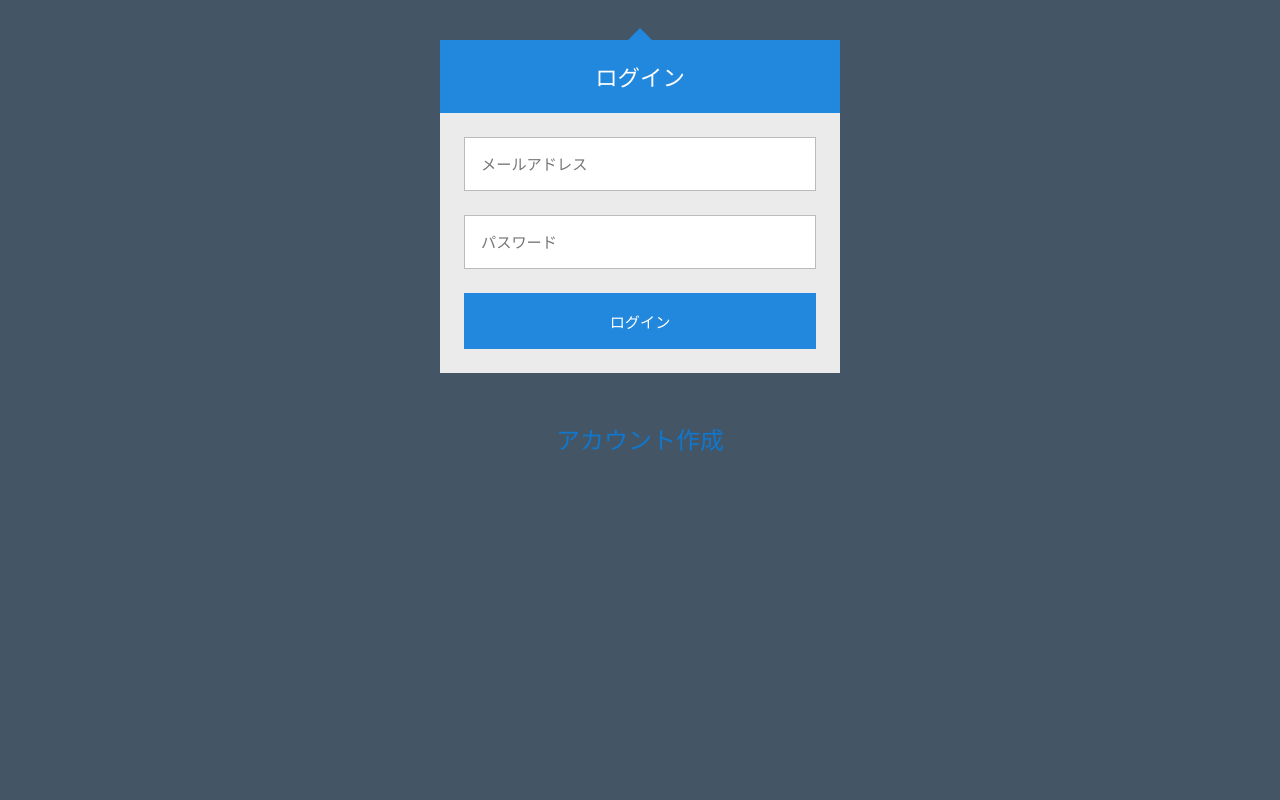
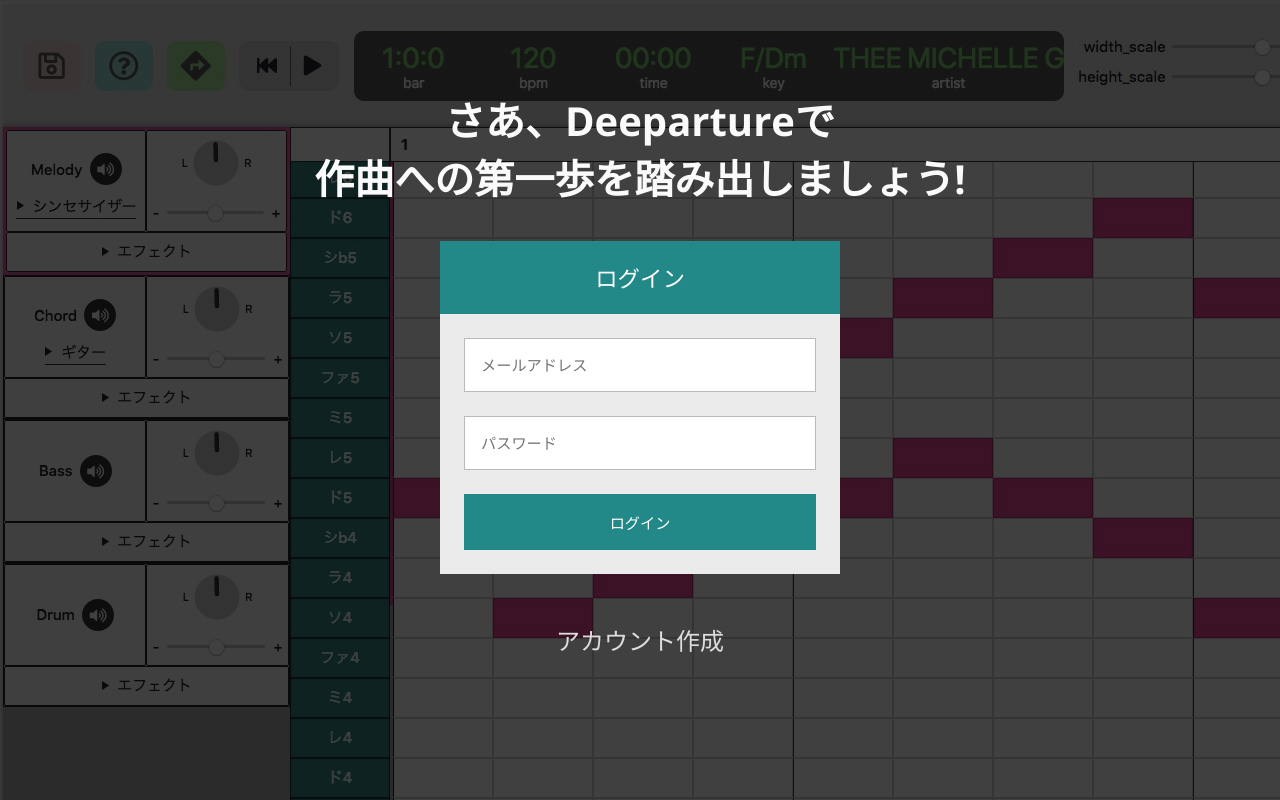
Before and after one commit to suzupro2019/Deeparture, a Django app: page /accounts/login/ in a window 1280 px wide. Run offline with Django 3.2, Linux system fonts and the light colour scheme; parts of the project's set-up code (start-up, migrations or seed data) failed here and were passed over.

Commit message:
ログインフォームのレイアウト変更

```diff
--- a/accounts/static/accounts/css/style_login.css
+++ b/accounts/static/accounts/css/style_login.css
@@ -1,7 +1,9 @@
 @import url(https://fonts.googleapis.com/css?family=Open+Sans:400,700);
 
 body {
-  background: #456;
+  background-color: #456;
+  background: url("/static/images/Deeparture_orig.jpeg") no-repeat rgba(0, 0, 0, 0.75);
+  background-blend-mode: multiply;
   font-family: 'Open Sans', sans-serif;
 }
 
@@ -12,6 +14,14 @@
   font-size: 16px;
 }
 
+.Lets_message{
+  width: 70%;
+  font-size: 40px;
+  font-weight: bold;
+  color: #fafafa;
+  text-align: center;
+  margin: 90px auto 35px auto;
+}
 /* Reset top and bottom margins from certain elements */
 .login-header,
 .login-container p,
@@ -21,19 +31,9 @@
   margin-bottom: 0;
 }
 
-/* The triangle form is achieved by a CSS hack */
-.login-triangle,
-.signup-triangle {
-  width: 0;
-  margin-right: auto;
-  margin-left: auto;
-  border: 12px solid transparent;
-  border-bottom-color: #28d;
-}
-
 .login-header,
 .signup-header {
-  background: #28d;
+  background: #288;
   padding: 20px;
   font-size: 1.4em;
   font-weight: normal;
@@ -82,7 +82,7 @@
 
 .login input[type="submit"],
 .signup input[type="submit"] {
-  background: #28d;
+  background: #288;
   border-color: transparent;
   color: #fff;
   cursor: pointer;
@@ -90,7 +90,7 @@
 
 .login input[type="submit"]:hover,
 .signup input[type="submit"]:hover {
-  background: #17c;
+  background: #299;
 }
 
 /* Buttons' focus effect */
@@ -107,13 +107,13 @@
 }
 
 .form-footer a {
-  color: #17c;
+  color: #ddd;
   text-decoration: none;
   transition: border-color 0.3s;
 }
 
 .form-footer a:hover {
-  border-bottom: 1px dotted #28d;
+  border-bottom: 1px dotted #aaa;
 }
 
 .errorlist {
--- a/accounts/templates/allauth/account/login.html
+++ b/accounts/templates/allauth/account/login.html
@@ -9,9 +9,13 @@
     <title>ログイン</title>
     <link rel="stylesheet" href="{% static 'accounts/css/style_login.css' %}">
   </head>
+  <p class="Lets_message">
+    さあ、Deepartureで<br>
+    作曲への第一歩を踏み出しましょう!
+  </p>
   <div class="login-container">
+
     <div class="login-triangle"></div>
-
     <h2 class="login-header">ログイン</h2>
 
     <form class="login" method="POST" action="{% url 'account_login' %}">
@@ -42,3 +46,4 @@
       <p><a href="{% url 'account_signup' %}">アカウント作成</a></p>
     </div>
   </div>
+</html>
--- a/accounts/templates/allauth/account/signup.html
+++ b/accounts/templates/allauth/account/signup.html
@@ -9,8 +9,11 @@
     <title>アカウント作成</title>
     <link rel="stylesheet" href="{% static 'accounts/css/style_login.css' %}">
   </head>
+  <p class="Lets_message">
+    さあ、Deepartureで<br>
+    作曲への第一歩を踏み出しましょう!
+  </p>
   <div class="signup-container">
-  <div class="signup-triangle"></div>
 
     <h2 class="signup-header">アカウント作成</h2>
 
@@ -40,3 +43,4 @@
       <p><a href="{% url 'account_login' %}">ログイン</a></p>
     </div>
   </div>
+</html>
```
Also changed, not shown: accounts/static/images/Deeparture_orig.jpeg (added). Lines whose indentation alone changed are shown as unchanged.
